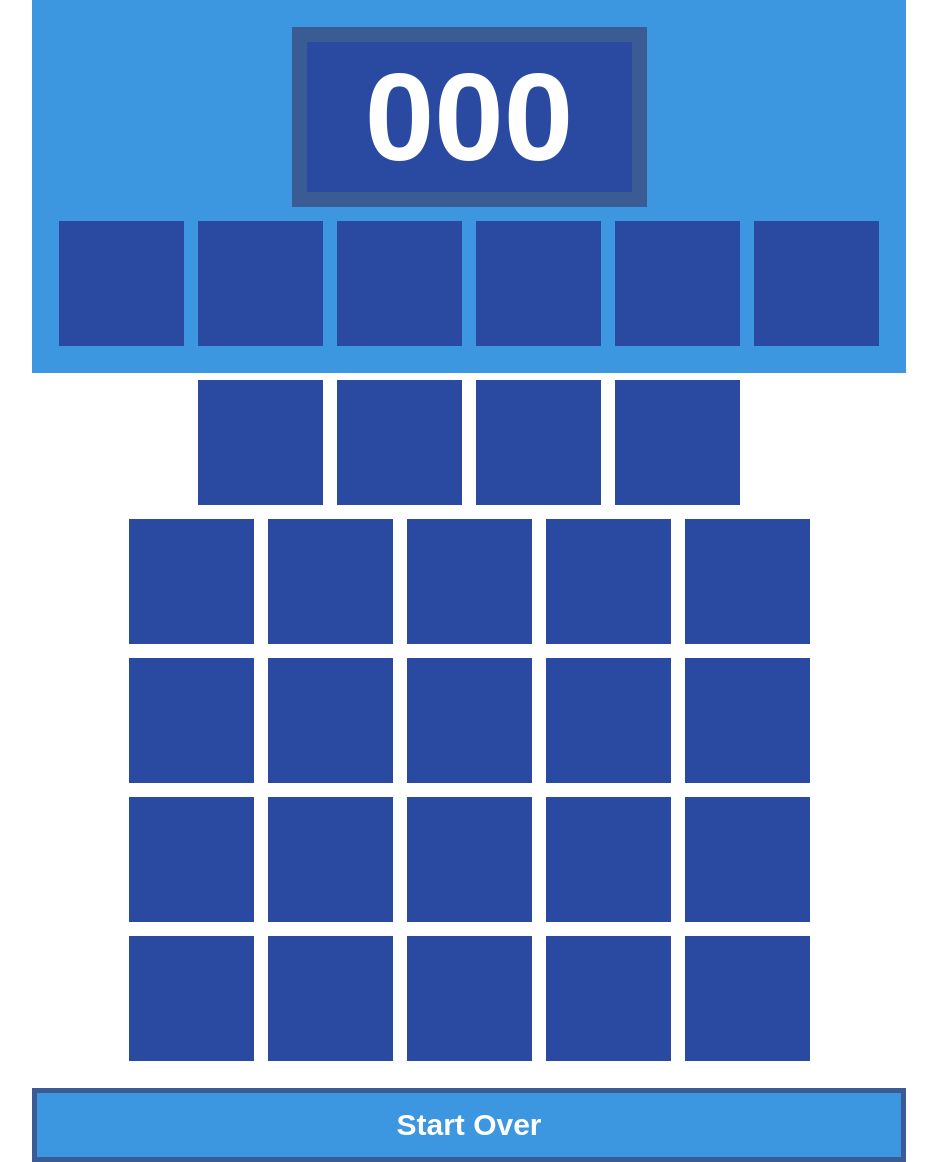
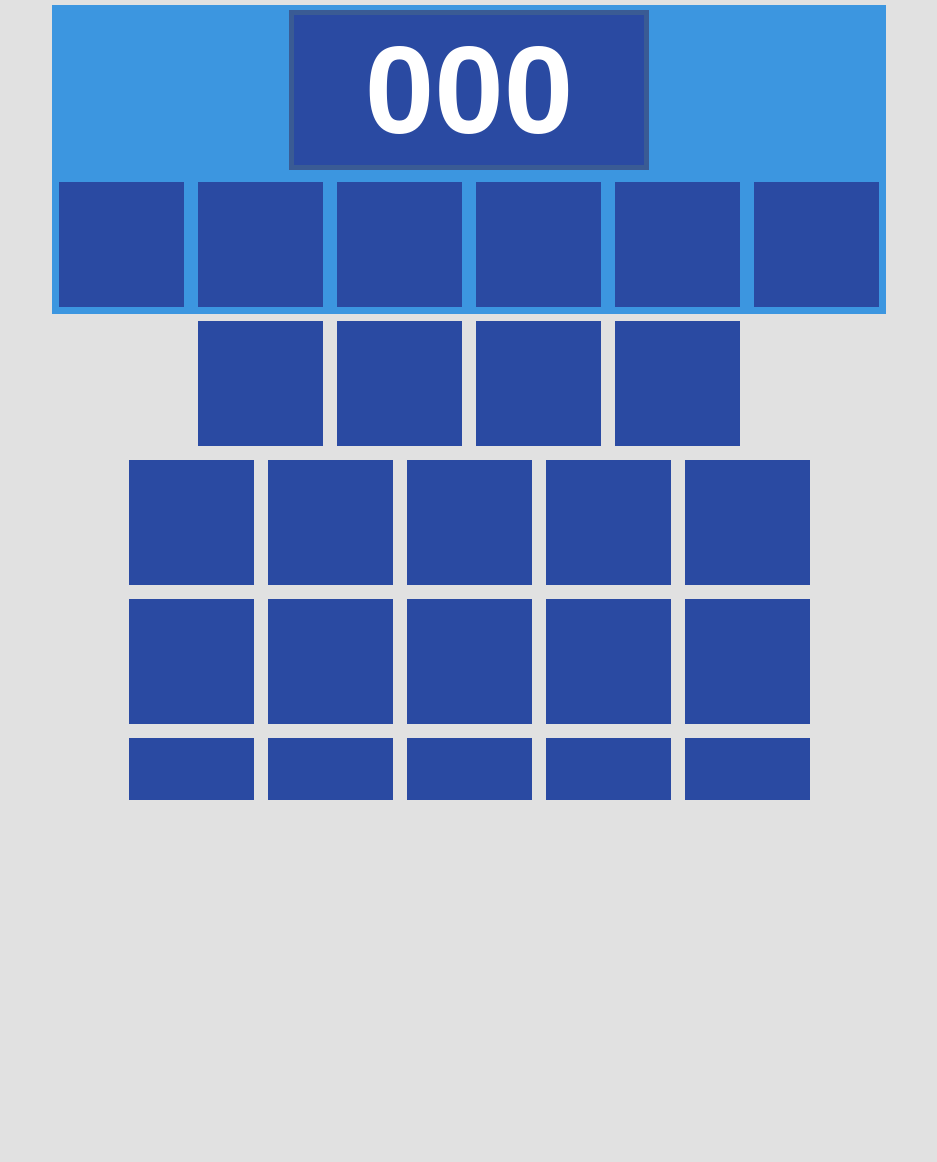
Before and after one commit to Howesy77/Countdown, a React (Create React App) app: page / in a window 1280 px wide. Shown: the whole page, without its empty margins (171-1108 px from the left). After the commit the page ends 800 px from the top, so only its background shows below. Built offline with nearby package versions, Linux system fonts and the light colour scheme.

Commit message:
Added responsive design

```diff
--- a/src/components/App.css
+++ b/src/components/App.css
@@ -1,26 +1,127 @@
+html, body {
+    margin: 0;
+    height: 100%;
+    overflow-x: hidden;
+    background-color: rgb(225, 225, 225);
+}
+
 .app {
     text-align: center;
     display: flex;
     align-content: center;
     justify-content: center;
+    padding: 5px;
 }
 
 .app-panel {
     background-color: rgb(60, 150, 224);
-    padding: 20px;
-}
-
-.reset {
-    margin-top: 20px;
-    font-size: 30px;
-    font-weight: bold;
-    color: white;
-    border: rgb(58, 91, 148) 5px solid;
-    background-color: rgb(60, 150, 224);
-    padding: 15px;
 }
 
 .reset:hover {
     background-color: rgb(42, 74, 162);
     cursor: pointer;
 }
+
+@media(min-width:320px){
+    .pickcard {
+        width: 35px;
+        height: 35px;
+        line-height: 35px;
+        margin: 7px;
+        background-color: rgb(42, 74, 162);
+    }
+
+    .pickcardLabel {
+        color: white;
+        font-size: 15px;
+        font-weight: bold;
+    }
+
+    .reset {
+        margin-top: 5px;
+        font-size: 15px;
+        font-weight: bold;
+        color: white;
+        border: rgb(58, 91, 148) 5px solid;
+        background-color: rgb(60, 150, 224);
+        padding: 5px;
+    }
+}
+
+@media(min-width:568px){
+    .pickcard {
+        width: 60px;
+        height: 60px;
+        line-height: 60px;
+        margin: 7px;
+        background-color: rgb(42, 74, 162);
+    }
+
+    .pickcardLabel {
+        color: white;
+        font-size: 25px;
+        font-weight: bold;
+    }
+
+    .reset {
+        margin-top: 5px;
+        font-size: 25px;
+        font-weight: bold;
+        color: white;
+        border: rgb(58, 91, 148) 5px solid;
+        background-color: rgb(60, 150, 224);
+        padding: 5px;
+    }
+}
+
+@media(min-width:768px){
+    .pickcard {
+        width: 100px;
+        height: 100px;
+        line-height: 100px;
+        margin: 7px;
+        background-color: rgb(42, 74, 162);
+    }
+
+    .pickcardLabel {
+        color: white;
+        font-size: 55px;
+        font-weight: bold;
+    }
+
+    .reset {
+        margin-top: 5px;
+        font-size: 35px;
+        font-weight: bold;
+        color: white;
+        border: rgb(58, 91, 148) 5px solid;
+        background-color: rgb(60, 150, 224);
+        padding: 5px;
+    }
+}
+
+@media(min-width:1024px){
+    .pickcard {
+        width: 125px;
+        height: 125px;
+        line-height: 125px;
+        margin: 7px;
+        background-color: rgb(42, 74, 162);
+    }
+
+    .pickcardLabel {
+        color: white;
+        font-size: 70px;
+        font-weight: bold;
+    }
+
+    .reset {
+        margin-top: 5px;
+        font-size: 35px;
+        font-weight: bold;
+        color: white;
+        border: rgb(58, 91, 148) 5px solid;
+        background-color: rgb(60, 150, 224);
+        padding: 5px;
+    }
+}
--- a/src/components/PickNumber.css
+++ /dev/null
@@ -1,13 +0,0 @@
-.pickcard {
-    width: 125px;
-    height: 125px;
-    line-height: 125px;
-    margin: 7px;
-    background-color: rgb(42, 74, 162);
-}
-
-.pickcardLabel {
-    color: white;
-    font-size: 70px;
-    font-weight: bold;
-}
--- a/src/components/PickNumber.js
+++ b/src/components/PickNumber.js
@@ -1,6 +1,5 @@
 import React from 'react';
 import PropTypes from 'prop-types';
-import './PickNumber.css';
 
 const onClick = (index, callback) => () => callback(index);
 
--- a/src/components/Solution.css
+++ b/src/components/Solution.css
@@ -1,6 +1,67 @@
+@media(min-width:320px){
     .solution-panel {
         background-color: white;
-    padding: 20px;
+        padding: 5px;
+        margin-top: 10px;
+        border: rgb(58, 91, 148) 10px solid;
+    }
+
+    .solution-title {
+        font-size: 20px;
+        font-weight: bold;
+        text-decoration: underline;
+    }
+
+    .solution-line {
+        font-size: 20px;
+        font-weight: bold;
+    }
+
+    .solution-display {
+        margin-top: 5px;
+        font-size: 15px;
+        font-weight: bold;
+        color: white;
+        border: rgb(58, 91, 148) 5px solid;
+        background-color: rgb(60, 150, 224);
+        padding: 5px;
+    }
+}
+
+@media(min-width:568px){
+    .solution-panel {
+        background-color: white;
+        padding: 5px;
+        margin-top: 10px;
+        border: rgb(58, 91, 148) 10px solid;
+    }
+
+    .solution-title {
+        font-size: 30px;
+        font-weight: bold;
+        text-decoration: underline;
+    }
+
+    .solution-line {
+        font-size: 30px;
+        font-weight: bold;
+    }
+
+    .solution-display {
+        margin-top: 5px;
+        font-size: 25px;
+        font-weight: bold;
+        color: white;
+        border: rgb(58, 91, 148) 5px solid;
+        background-color: rgb(60, 150, 224);
+        padding: 5px;
+    }
+}
+
+@media(min-width:768px){
+    .solution-panel {
+        background-color: white;
+        padding: 5px;
         margin-top: 10px;
         border: rgb(58, 91, 148) 10px solid;
     }
@@ -17,13 +78,14 @@
     }
 
     .solution-display {
-    margin-top: 20px;
-    font-size: 30px;
+        margin-top: 5px;
+        font-size: 35px;
         font-weight: bold;
         color: white;
         border: rgb(58, 91, 148) 5px solid;
         background-color: rgb(60, 150, 224);
-    padding: 15px;
+        padding: 5px;
+    }
 }
 
 .solution-display:hover {
--- a/src/components/Solution.js
+++ b/src/components/Solution.js
@@ -91,6 +91,7 @@ class Solution extends Component {
 
                         // Subtract
                         case 1: {
+                            if (lhs > rhs) {
                                 let array = numbers.slice();
                                 let currentSteps = steps.slice();
                                 array.splice(j, 1);
@@ -98,6 +99,8 @@ class Solution extends Component {
                                 array.unshift(lhs - rhs);
                                 currentSteps.push(`${lhs} - ${rhs} = ${lhs - rhs}`);
                                 this.solve(array, currentSteps);
+                            }
+
                             break;
                         }
 
@@ -115,6 +118,7 @@ class Solution extends Component {
 
                         // Divide
                         case 3: {
+                            if (lhs % rhs === 0) {
                                 let array = numbers.slice();
                                 let currentSteps = steps.slice();
                                 array.splice(j, 1);
@@ -122,6 +126,8 @@ class Solution extends Component {
                                 array.unshift(lhs / rhs);
                                 currentSteps.push(`${lhs} / ${rhs} = ${lhs / rhs}`);
                                 this.solve(array, currentSteps);
+                            }
+
                             break;
                         }
 
--- a/src/components/TargetNumber.css
+++ b/src/components/TargetNumber.css
@@ -1,10 +1,69 @@
-.target {
-    width: 325px;
-    height: 150px;
-    line-height: 150px;
-    margin: 7px;
-    background-color: rgb(42, 74, 162);
-    border: rgb(58, 91, 148) 15px solid;
+@media(min-width:320px){
+    .target {
+        height: 50px;
+        width: 150px;
+        line-height: 50px;
+        margin: 5px;
+        background-color: rgb(42, 74, 162);
+        border: rgb(58, 91, 148) 5px solid;
+    }
+
+    .targetLabel {
+        color: white;
+        font-size: 25px;
+        font-weight: bold;
+    }
+}
+
+@media(min-width:568px){
+    .target {
+        height: 100px;
+        width: 150px;
+        line-height: 100px;
+        margin: 5px;
+        background-color: rgb(42, 74, 162);
+        border: rgb(58, 91, 148) 5px solid;
+    }
+
+    .targetLabel {
+        color: white;
+        font-size: 65px;
+        font-weight: bold;
+    }
+}
+
+@media(min-width:768px){
+    .target {
+        height: 150px;
+        width: 250px;
+        line-height: 150px;
+        margin: 5px;
+        background-color: rgb(42, 74, 162);
+        border: rgb(58, 91, 148) 5px solid;
+    }
+
+    .targetLabel {
+        color: white;
+        font-size: 75px;
+        font-weight: bold;
+    }
+}
+
+@media(min-width:1024px){
+    .target {
+        height: 150px;
+        width: 350px;
+        line-height: 150px;
+        margin: 5px;
+        background-color: rgb(42, 74, 162);
+        border: rgb(58, 91, 148) 5px solid;
+    }
+
+    .targetLabel {
+        color: white;
+        font-size: 125px;
+        font-weight: bold;
+    }
 }
 
 .generate {
@@ -14,9 +73,3 @@
 .generating {
     border-color: red;
 }
-
-.targetLabel {
-    color: white;
-    font-size: 125px;
-    font-weight: bold;
-}
```
Also changed, not shown: src/components/PickedNumbers.css (deleted, +0 -13 lines), firebase.json (added), 1 other file (tests, documents, lock files or other folders). Lines whose indentation alone changed are shown as unchanged.
